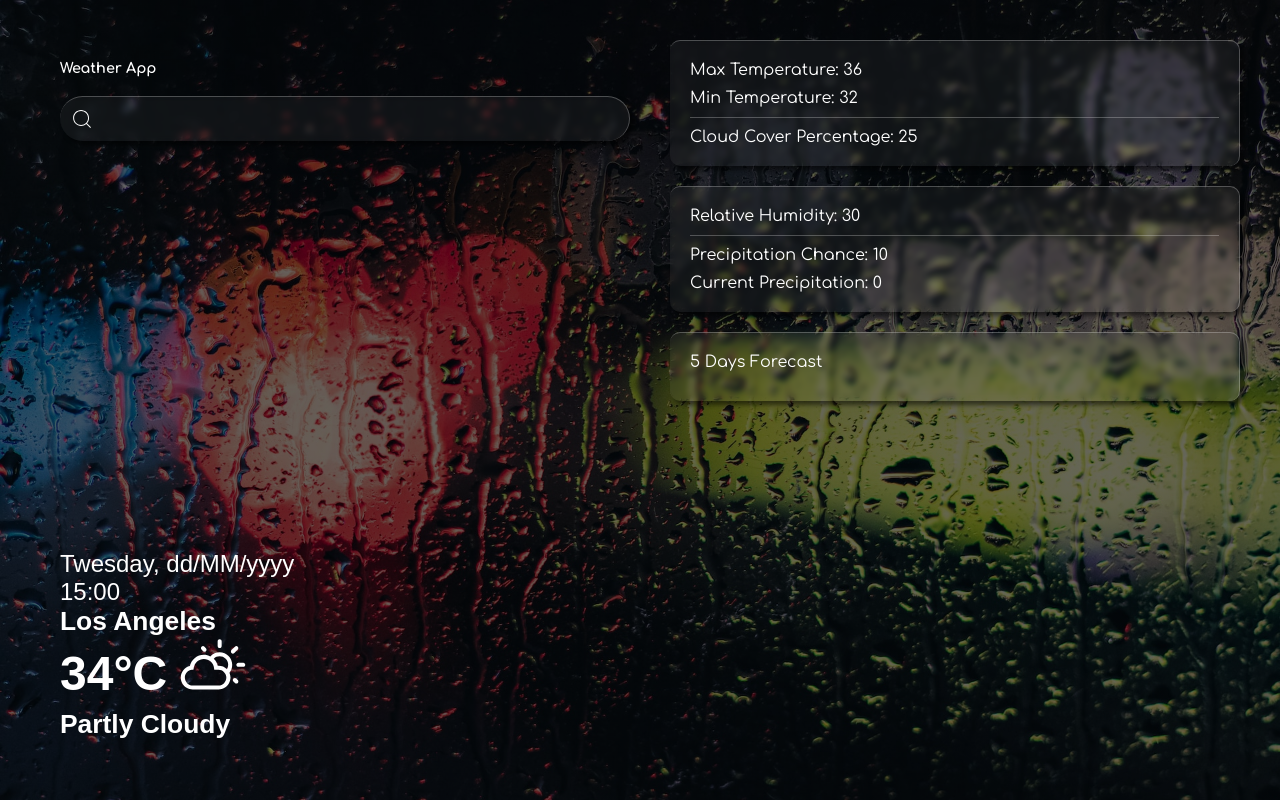
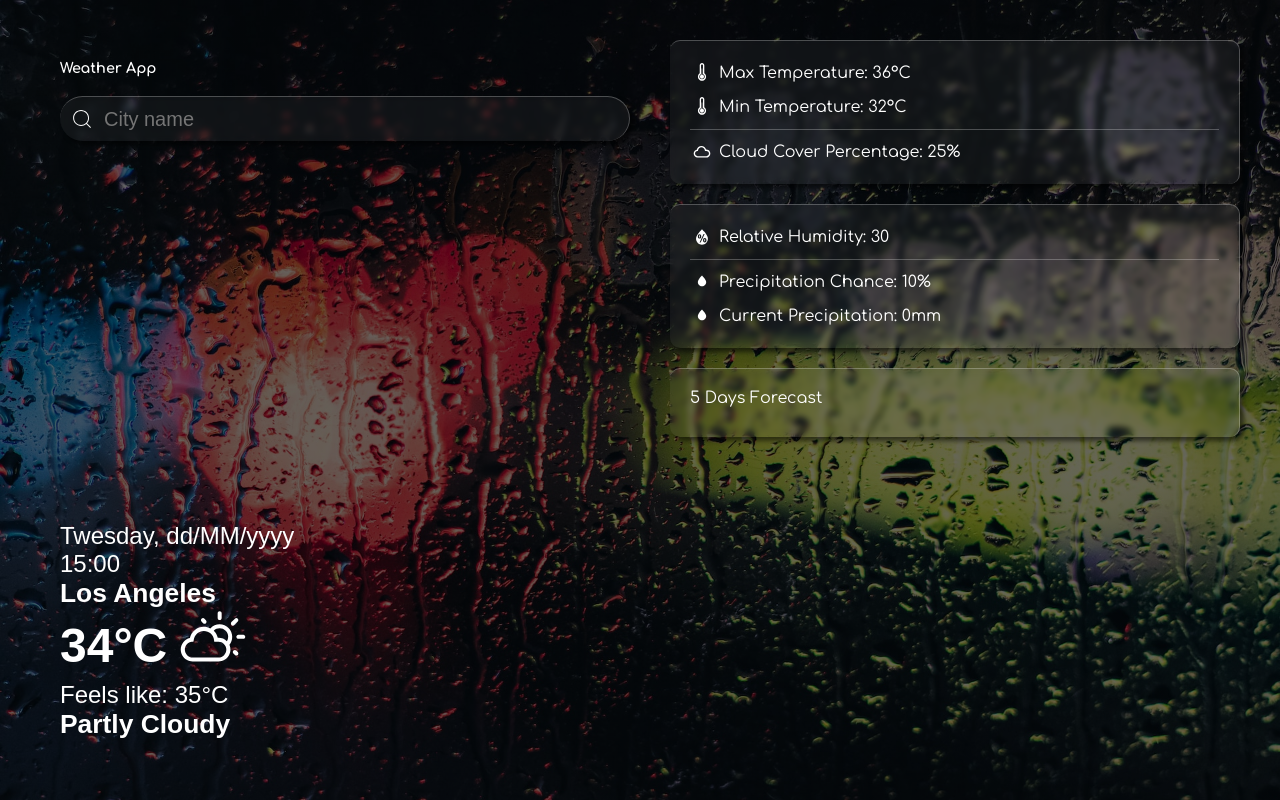
Before and after one commit to GustLSant/weather-app, a React (Vite) app: page / in a window 1280 px wide. Built offline with nearby package versions, Linux system fonts and the light colour scheme; a web font is replaced by a local one.

Commit message:
adicao icones SideBar

```diff
--- a/src/components/DataContext.jsx
+++ b/src/components/DataContext.jsx
@@ -8,9 +8,10 @@ export const DataProvider = ({children}) => {
         {
             status: 'ok',
             dayOfWeek: 'Twesday',
-            hour: '15:00',
-            date: 'dd/MM/yyyy',
+            hour: '15:00',          // definido por codigo
+            date: 'dd/MM/yyyy',     // definido por codigo
             temp: '34',
+            tempFeel: '35',
             tempMax: '36',
             tempMin: '32',
             cloudCover: '25',
--- a/src/components/MainPanel/MainPanel.jsx
+++ b/src/components/MainPanel/MainPanel.jsx
@@ -5,7 +5,7 @@ import './MainPanel.css'
 
 import {
     WiDaySunny,          // ensolarado
-    WiDaySunnyOvercast,  // parcialmente nublado
+    WiDaySunnyOvercast,  // partly nublado
     WiDayCloudy,         // mostly cloudy
     WiCloudy,            // cloudy
     WiDayShowers,        // rain
@@ -30,6 +30,7 @@ function MainPanel(){
                 <div className="main-div-infos__div-temp">
                     <p>{data.temp}°C</p> <WiDayCloudy size={'1.5em'}/>
                 </div>
+                <p>Feels like: {data.tempFeel}°C</p>
                 <p className="main-panel__hightlight">{data.description}</p>
             </div>
         </div>
--- a/src/components/SearchBar/SearchBar.css
+++ b/src/components/SearchBar/SearchBar.css
@@ -6,20 +6,37 @@
     border-radius: 50px !important;
 }
 
-.search-bar svg:hover{
+.search-bar svg:nth-child(1):hover{
     cursor: pointer;
     filter: drop-shadow(0px 0px 2px white);
 }
 
-.search-bar input{
+.search-bar textarea{
     flex-grow: 1;
+    resize: none;
     font-size: 1.25em;
     font-family: "Thasadith", sans-serif;
     color: rgba(255, 255, 255, 0.7);
     background-color: transparent;
 }
 
-.search-bar input:focus{
+.search-bar textarea:focus{
     outline: none;
     color: white;
 }
+
+.loading-icon{
+    animation-name: loading-animation;
+    animation-duration: 0.75s;
+    animation-timing-function: linear;
+    animation-iteration-count: infinite;
+}
+
+@keyframes loading-animation {
+    0%{
+        transform: rotate(0deg);
+    }
+    100%{
+        transform: rotate(360deg);
+    }
+}
--- a/src/components/SearchBar/SearchBar.jsx
+++ b/src/components/SearchBar/SearchBar.jsx
@@ -2,10 +2,12 @@ import React from 'react';
 import './SearchBar.css'
 import { DataContext } from '../DataContext'
 import { CiSearch } from 'react-icons/ci'
+import { AiOutlineLoading } from 'react-icons/ai'
 
 function SearchBar(){
     const { data, setData, setCity } = React.useContext(DataContext)
     const [input, setInput] = React.useState('')
+    const [isLoading, setIsLoading] = React.useState(false)
     const inputRef = React.useRef(null)
 
     function handleInputChange(event){
@@ -19,6 +21,14 @@ function SearchBar(){
     }
 
     function handleSubmit(){
+        if(input.length == 0){
+            return
+        }
+
+        setIsLoading(true)
+
+        // fetch
+
         const dateObj = new Date()
         setData(
             {
@@ -28,13 +38,16 @@ function SearchBar(){
             }
         )
         setCity(input)
+        inputRef.current.blur()
     }
 
 
     return(
         <div className="search-bar glass-panel">
             <CiSearch size={'1.5em'} onClick={handleSubmit} />
-            <input type="text" name="search-input" id="search-input" ref={inputRef} value={input} onChange={handleInputChange} onKeyDown={handleKeyDown} />
+            <textarea name="search-input" id="search-input" placeholder="City name" rows={1} ref={inputRef} value={input} onChange={handleInputChange} onKeyDown={handleKeyDown}></textarea>
+            {/* <input type="textarea" placeholder="City name" name="search-input" id="" ref={inputRef} value={input} onChange={handleInputChange} onKeyDown={handleKeyDown} /> */}
+            <AiOutlineLoading style={(isLoading)?{opacity:'100%'}:{opacity:'0%'}} size={'1.5em'} className='loading-icon' />
         </div>
     );
 }
--- a/src/components/SidePanel/SidePanel.css
+++ b/src/components/SidePanel/SidePanel.css
@@ -11,6 +11,12 @@
     padding: 20px;
 }
 
+.side-panel__info-div{
+    display: flex;
+    align-items: center;
+    gap: 5px;
+}
+
 .panel-spacer{
     width: 100%;
     height: 1px;
--- a/src/components/SidePanel/SidePanel.jsx
+++ b/src/components/SidePanel/SidePanel.jsx
@@ -1,5 +1,11 @@
 import React from 'react'
 import { DataContext } from '../DataContext'
+import {
+    WiThermometer,
+    WiCloud,
+    WiHumidity,
+    WiRaindrop,
+} from 'react-icons/wi'
 import './SidePanel.css'
 
 function SidePanel() {
@@ -8,17 +14,41 @@ function SidePanel() {
     return(
         <div className="side-panel">
             <div className="side-panel__container glass-panel">
-                <p>Max Temperature: {data.tempMax}</p>
-                <p>Min Temperature: {data.tempMin}</p>
+                <div className='side-panel__info-div'>
+                    <WiThermometer size={'1.5em'} />
+                    <p>Max Temperature: {data.tempMax}°C</p>
+                </div>
+
+                <div className='side-panel__info-div'>
+                    <WiThermometer size={'1.5em'} />
+                    <p>Min Temperature: {data.tempMin}°C</p>
+                </div>
+
                 <div className="panel-spacer"></div>
-                <p>Cloud Cover Percentage: {data.cloudCover}</p>
+
+                <div className='side-panel__info-div'>
+                    <WiCloud size={'1.5em'} />
+                    <p>Cloud Cover Percentage: {data.cloudCover}%</p>
+                </div>
             </div>
 
             <div className="side-panel__container glass-panel">
-                <p>Relative Humidity: {data.humidity}</p>
+                <div className='side-panel__info-div'>
+                    <WiHumidity size={'1.5em'} />
+                    <p>Relative Humidity: {data.humidity}</p>
+                </div>
+
                 <div className="panel-spacer"></div>
-                <p>Precipitation Chance: {data.precipChance}</p>
-                <p>Current Precipitation: {data.currentPrecip}</p>
+
+                <div className='side-panel__info-div'>
+                    <WiRaindrop size={'1.5em'} />
+                    <p>Precipitation Chance: {data.precipChance}%</p>
+                </div>
+
+                <div className='side-panel__info-div'>
+                    <WiRaindrop size={'1.5em'} />
+                    <p>Current Precipitation: {data.currentPrecip}mm</p>
+                </div>
             </div>
 
             <div className="side-panel__container glass-panel">
```
